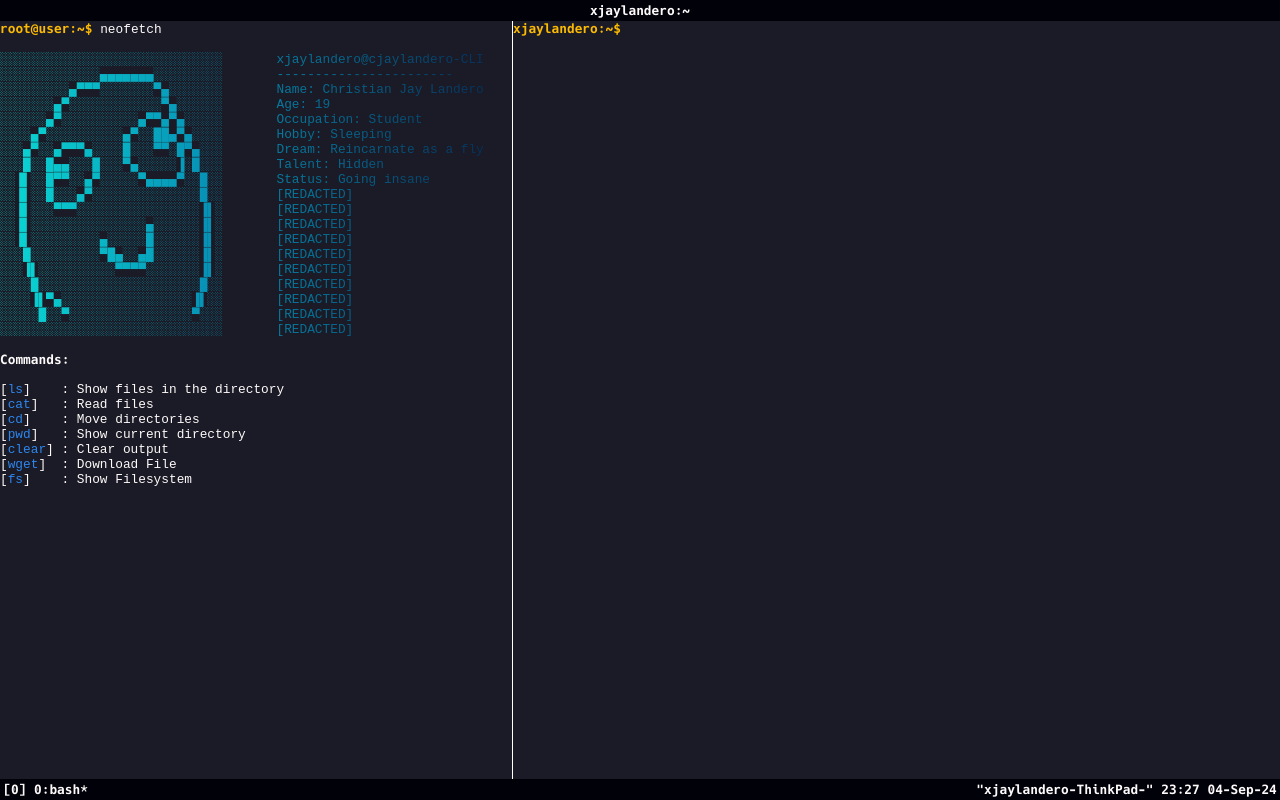
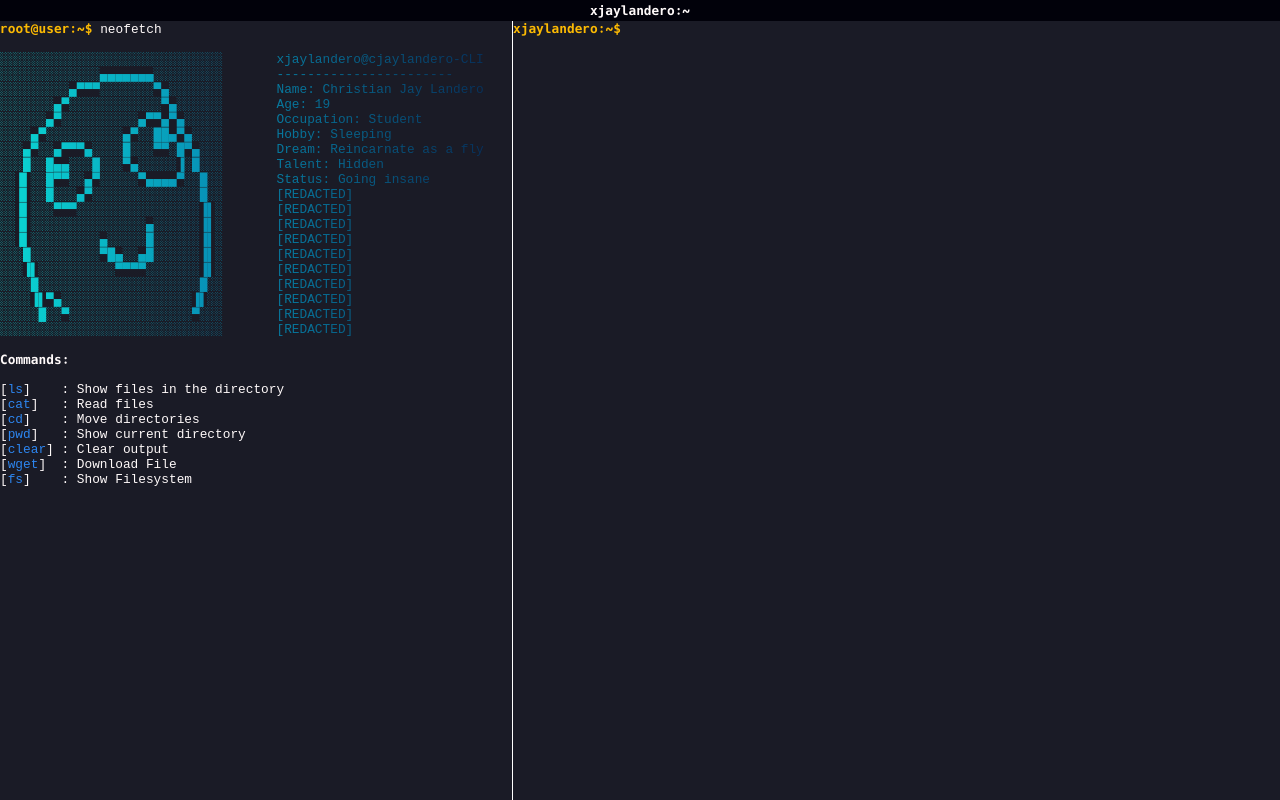
Before and after one commit to Jhayrolandero/CLI_Portfolio, a plain HTML site: page index.html in a window 1280 px wide. Drawn offline with Linux system fonts and the light colour scheme.

Commit message:
fixed display

```diff
--- a/index.html
+++ b/index.html
@@ -59,9 +59,9 @@
                 <div class="prompt__line"><span class="prompt__user">xjaylandero:</span><span id="directory">~$</span><input class="input__style" id="input" type="text" autofocus></div>
             </div>
         </div>
-        <footer>
+        <!-- <footer>
             <span>[0] 0:bash*</span>                                                                                                                                            <span>"xjaylandero-ThinkPad-" 23:27 04-Sep-24</span>
-        </footer>
+        </footer> -->
     </div>
 </body>
 <script type="module" src="./script.js"></script>
--- a/style.css
+++ b/style.css
@@ -17,7 +17,7 @@ body {
 input[type="text"]
 {
     font-family: hack;
-    }
+}
 
 #container{
     height: 100vh;
@@ -26,12 +26,12 @@ input[type="text"]
     overflow-y: hidden;
     max-width: 100%;
     display: grid;
-    grid-template-rows: auto 1fr auto;
+    grid-template-rows: auto 1fr;
 }
 
 #terminal {
     display: flex;
-    /* height: 100%; */
+    overflow-y: hidden;
 }
 
 #header, footer {
@@ -63,6 +63,7 @@ footer {
     border-left: 1px solid white;
     text-wrap: wrap;
     overflow-y: auto;
+    max-height: 100%;
 }
 
 #box {
```
Also changed, not shown: public/Achievements.txt, public/Projects.txt.
